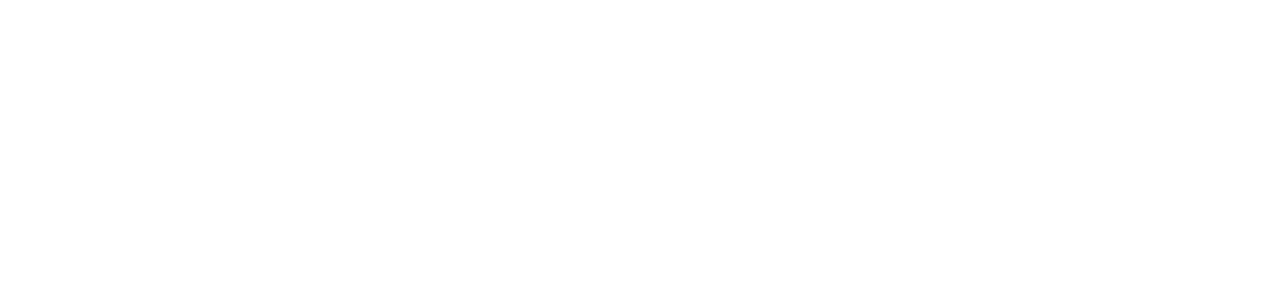
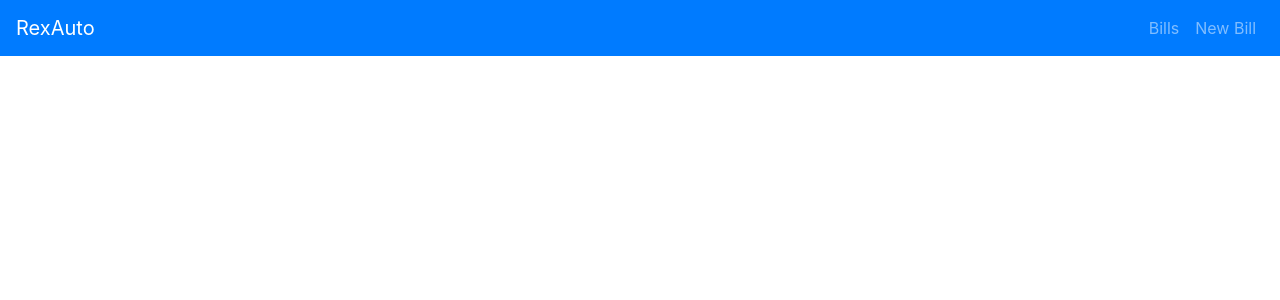
Before and after one commit to Ayush177/rex-bills, a React (Create React App) app: page / in a window 1280 px wide. Shown: the top 300 px of the page. Built offline with nearby package versions, Linux system fonts and the light colour scheme.

Commit message:
added scss support and styled navbar

```diff
--- a/package.json
+++ b/package.json
@@ -10,11 +10,13 @@
     "axios": "^0.21.1",
     "bootstrap": "^4.6.0",
     "html2canvas": "^1.0.0-rc.7",
+    "node-sass": "^5.0.0",
     "react": "^17.0.1",
     "react-bootstrap": "^1.5.2",
     "react-dom": "^17.0.1",
     "react-scripts": "4.0.3",
     "react-share": "^4.4.0",
+    "sass-loader": "^11.0.1",
     "web-vitals": "^1.0.1"
   },
   "scripts": {
--- /dev/null
+++ b/src/components/TheNavbar/TheNavbar.js
@@ -0,0 +1,16 @@
+import { Navbar, Nav } from "react-bootstrap";
+import classes from "./TheNavbar.module.scss";
+
+const TheNavbar = () => {
+  return (
+    <Navbar bg="primary" variant="dark" sticky="top">
+      <Navbar.Brand href="#home">RexAuto</Navbar.Brand>
+      <Nav className={classes.links}>
+        <Nav.Link href="/bills">Bills</Nav.Link>
+        <Nav.Link href="/bill">New Bill</Nav.Link>
+      </Nav>
+    </Navbar>
+  );
+};
+
+export default TheNavbar;
--- /dev/null
+++ b/src/components/TheNavbar/TheNavbar.module.scss
@@ -0,0 +1,3 @@
+.links {
+  margin-left: auto;
+}
--- a/src/containers/App.js
+++ b/src/containers/App.js
@@ -2,15 +2,19 @@
 import EditBill from "../pages/EditBill";
 import BillDetail from "../pages/BillDetail";
 import Bills from "../pages/Bills";
+import TheNavbar from "../components/TheNavbar/TheNavbar";
 
 const App = () => {
   return (
+    <>
+      <TheNavbar />
       <Router>
         <EditBill path="/bill" />
         <EditBill path="/bill/:id" />
         <BillDetail path="/bill-detail/:id" />
         <Bills path="/bills" />
       </Router>
+    </>
   );
 };
 export default App;
```
Also changed, not shown: 1 other file (tests, documents, lock files or other folders). Lines whose indentation alone changed are shown as unchanged.
